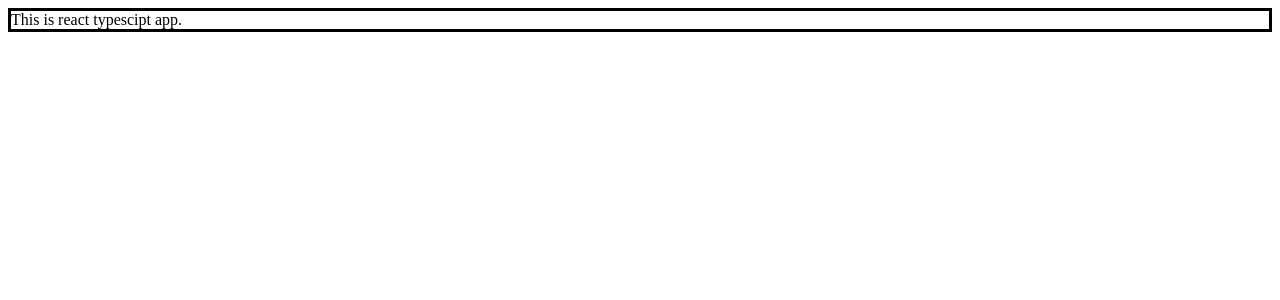
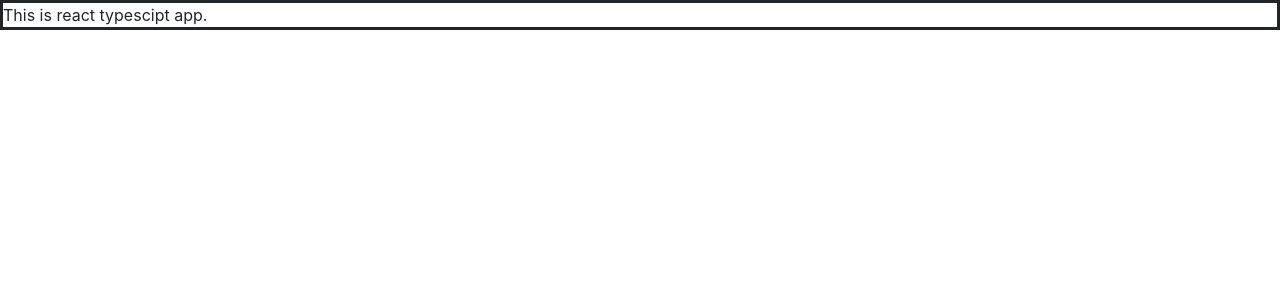
Before and after one commit to SkyLake13/react-boilerplate-ts, a React app: page / in a window 1280 px wide. Shown: the top 300 px of the page. Built offline with nearby package versions, Linux system fonts and the light colour scheme.

Commit message:
added bootstrap and favicon

```diff
--- a/package.json
+++ b/package.json
@@ -34,7 +34,9 @@
     "webpack-merge": "^4.2.2"
   },
   "dependencies": {
+    "bootstrap": "^4.6.0",
     "react": "^16.13.1",
+    "react-bootstrap": "^1.5.1",
     "react-dom": "^16.13.1"
   }
 }
--- /dev/null
+++ b/src/App.scss
@@ -0,0 +1,7 @@
+$theme-colors: (
+    "info": tomato,
+    "danger": teal
+);
+
+/* import bootstrap to set changes */
+@import "~bootstrap/scss/bootstrap";
--- a/src/index.tsx
+++ b/src/index.tsx
@@ -1,5 +1,6 @@
 import { render } from 'react-dom';
 import { Main } from './app/main';
 import React from "react";
+import './App.scss'
 
 render(<Main />, document.getElementById("root"));
--- a/webpack.common.js
+++ b/webpack.common.js
@@ -31,7 +31,9 @@ module.exports = {
   },
   plugins: [
     new CleanWebpackPlugin(),
-    new HtmlWebpackPlugin()
+    new HtmlWebpackPlugin({
+      favicon: "./src/favicon.ico"
+  })
   ],
   resolve: {
     extensions: ['.tsx', '.ts', '.js', '.jsx', '.json'],
```
Also changed, not shown: 2 other files (tests, documents, lock files or other folders).
